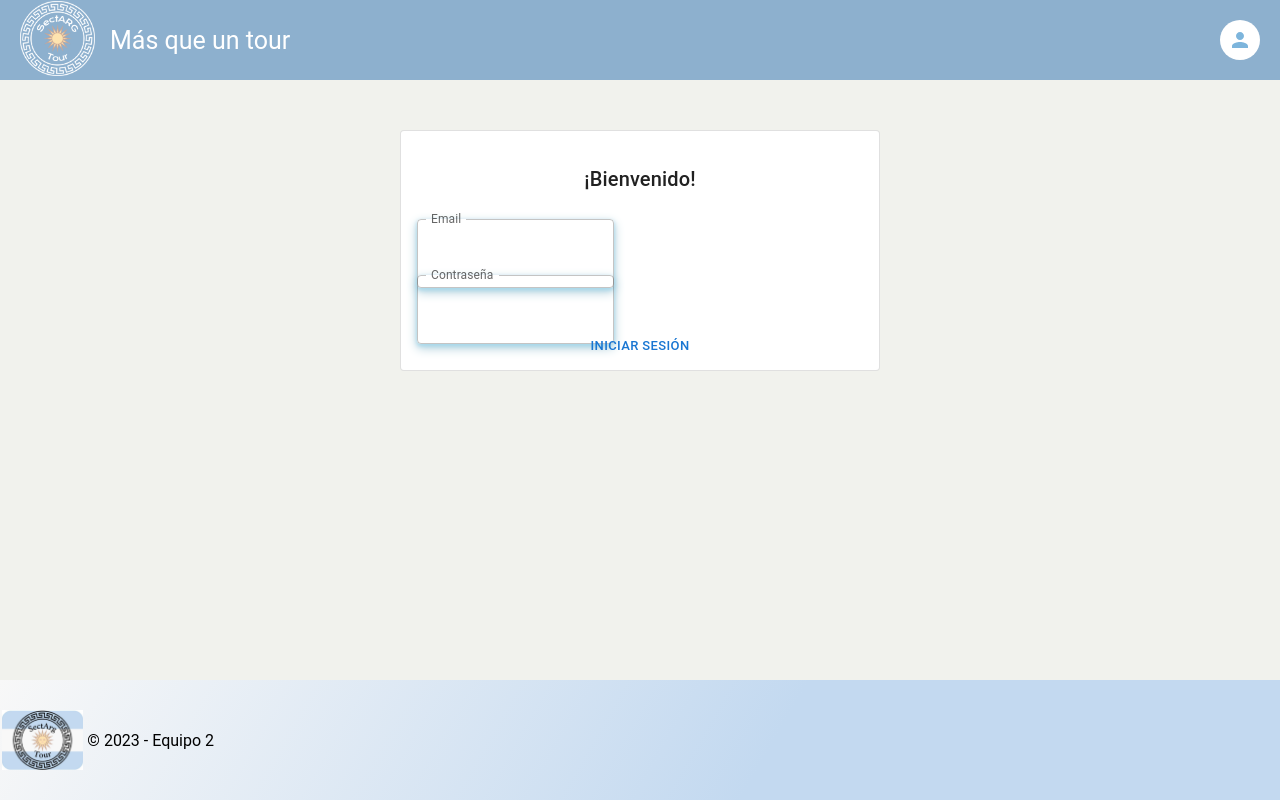
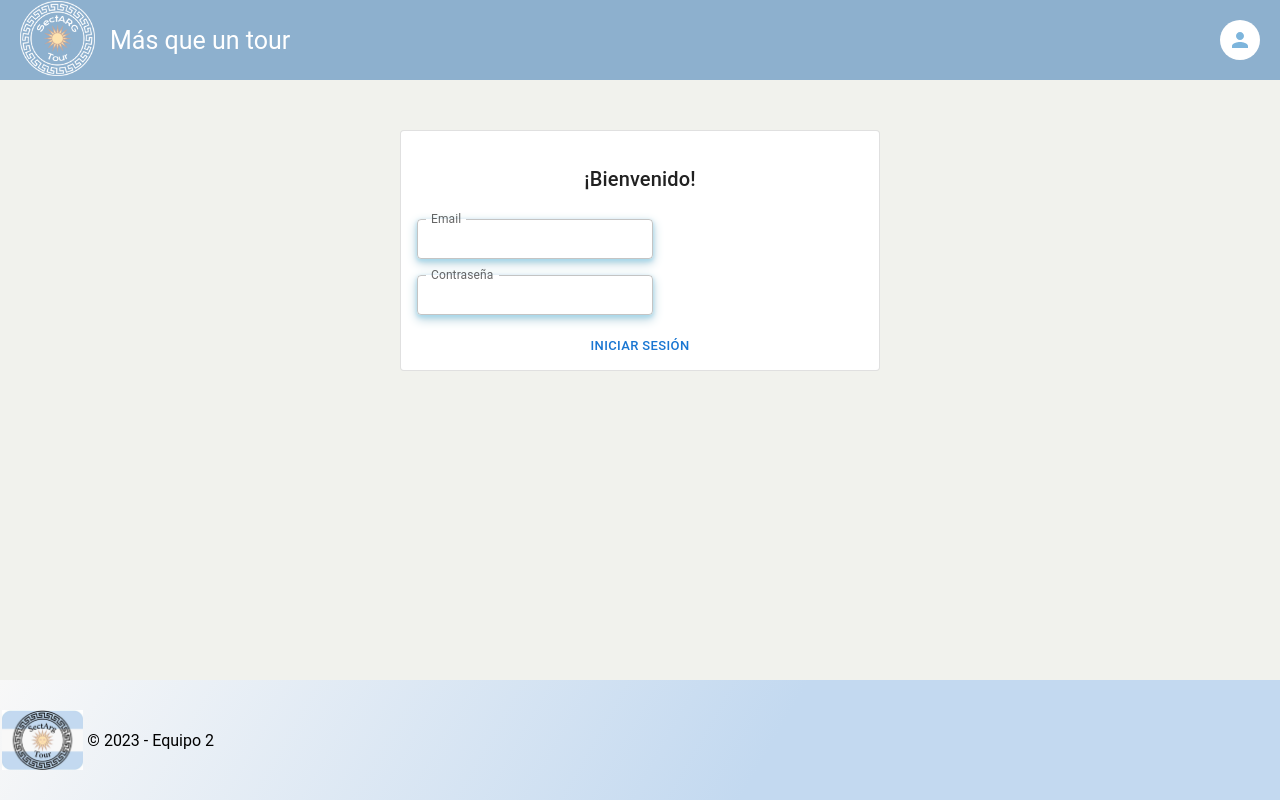
Before and after one commit to gianlucarobotti200/ProyectoIntegrador, a React (Vite) app: page /login in a window 1280 px wide. Built offline with nearby package versions, Linux system fonts and the light colour scheme.

Commit message:
Agrego Estilos AdminModificarTour

```diff
--- a/src/components/views/admin/AdminModificarTour.jsx
+++ b/src/components/views/admin/AdminModificarTour.jsx
@@ -254,15 +254,6 @@ const AdminModificarTour = () => {
           onChange={(e) => setTitulo(e.target.value)}
         />
         <TextField
-          id="filled-multiline-flexible"
-          label="Descripcion"
-          multiline
-          maxRows={10}
-          variant="outlined"
-          value={descripcion}
-          onChange={(e) => setDescripcion(e.target.value)}
-        />
-        <TextField
           label="Provincia"
           value={provincia}
           variant="outlined"
@@ -289,6 +280,15 @@ const AdminModificarTour = () => {
           value={duracion}
           variant="outlined"
           onChange={(e) => setDuracion(e.target.value)}
+        />
+        <TextField
+          id="filled-multiline-flexible"
+          label="Descripcion"
+          multiline
+          maxRows={5}
+          variant="outlined"
+          value={descripcion}
+          onChange={(e) => setDescripcion(e.target.value)}
         />
         <div>
           <h5>Categorías</h5>
--- a/src/components/views/admin/EstilosAdmin.css
+++ b/src/components/views/admin/EstilosAdmin.css
@@ -20,10 +20,8 @@
     margin: 3% 0% 0% 2%;
 }
 
-
 .MuiOutlinedInput-notchedOutline {
-    width: 14vw;
-    height: 9vh;
+    width: 17vw;
     align-items: center;
     border-radius: 5px;
     box-shadow: #a5d8ec 0px 2px 4px,  #aecdd9 0px 4px 11px;
```
